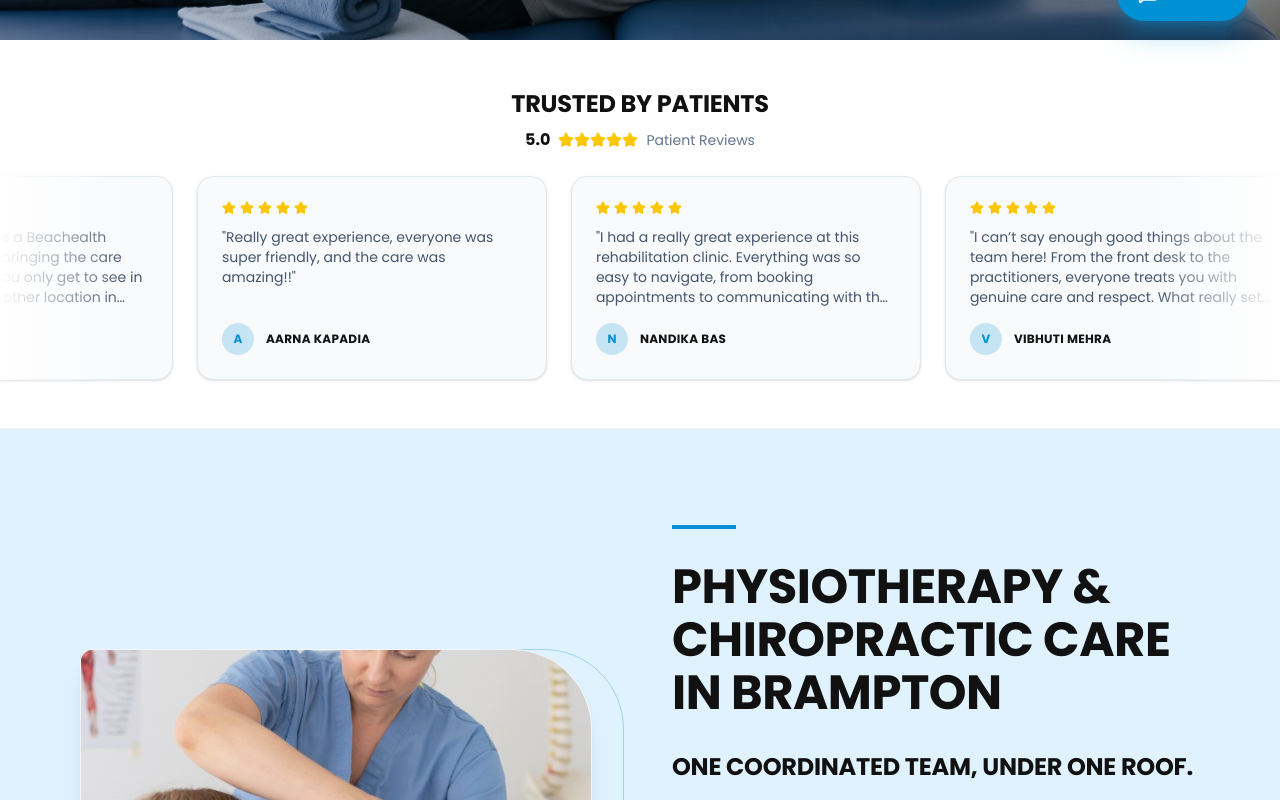
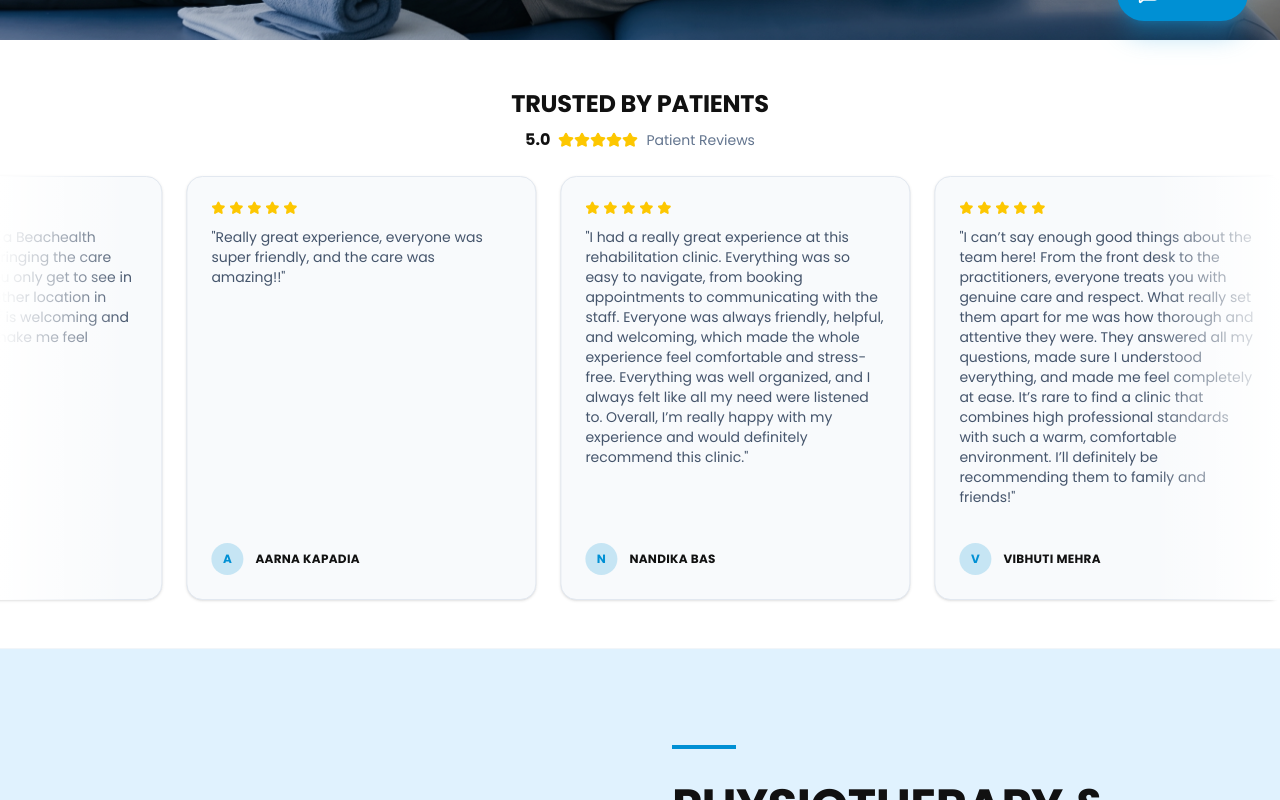
Before and after one commit to shaheertiger/Beachhealthbrampton, a React (Vite) app: page / in a window 1280 px wide. Shown: the part 747-1547 px from the top of the page. Built offline with nearby package versions, Linux system fonts and the light colour scheme; a web font is replaced by a local one.

Commit message:
Remove line clamp from reviews so full text is visible

```diff
--- a/src/components/TestimonialsTicker.tsx
+++ b/src/components/TestimonialsTicker.tsx
@@ -55,7 +55,7 @@ export default function TestimonialsTicker() {
                   <Star key={i} size={14} fill="currentColor" />
                 ))}
               </div>
-              <p className="text-sm text-slate-600 mb-4 line-clamp-4">"{review.text}"</p>
+              <p className="text-sm text-slate-600 mb-4 whitespace-pre-wrap">"{review.text}"</p>
               <div className="flex items-center gap-3 mt-auto">
                 <div className="w-8 h-8 rounded-full bg-brand-green/20 flex items-center justify-center text-brand-green font-bold text-xs shrink-0">
                   {review.name.charAt(0)}
```
